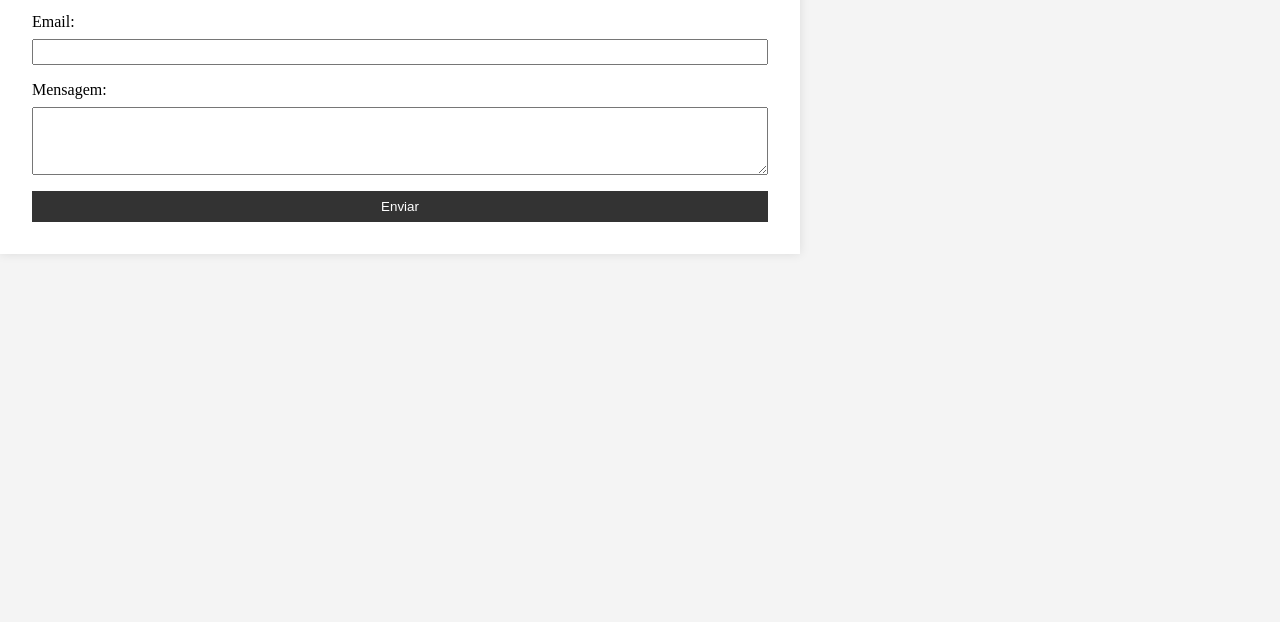
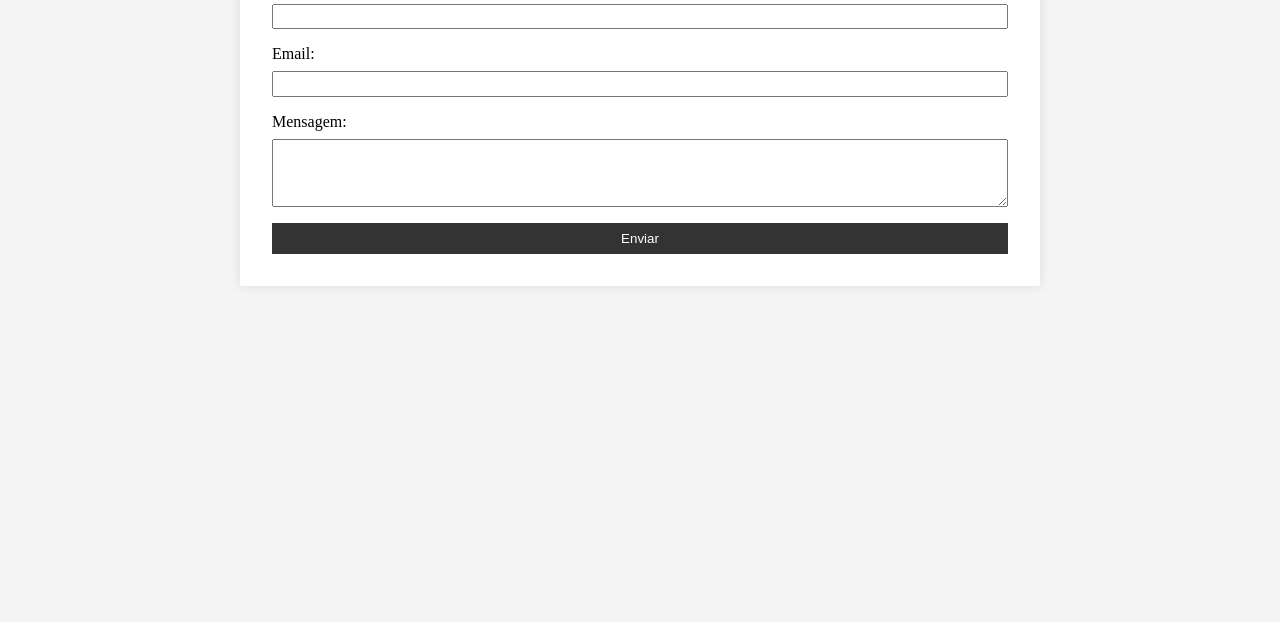
Before and after one commit to RenanBrigagao/Portfolio-RenanBrigagao, a plain HTML site: page contato.html in a window 1280 px wide. Shown: the part 178-800 px from the top of the page. Drawn offline with Linux system fonts and the light colour scheme.

Commit message:
Add files via upload

```diff
--- a/estilo.css
+++ b/estilo.css
@@ -23,13 +23,13 @@ header {
     padding: 0.1em 0;
     display: flex;
     justify-content: space-around;
-    max-width: 100%;
+    width: 100%;
     align-items: center;
     text-align: center;
     padding-top: 1rem
 }
 .cabecalho-link {
-    display:flex;
+    display: flex;
     gap: 3rem;
     font-weight: 300;
 }
@@ -52,9 +52,11 @@ nav ul li a:hover {
 
 /*Conteudo principal*/
 main {
+
     padding: 2rem;
+    display: block;
     background-color: #fff;
-    margin: 2 rem auto;
+    margin: 2rem auto;
     max-width: 800px;
     box-shadow: 0 0 10px rgba(0,0,0,0.1);
 }
```
